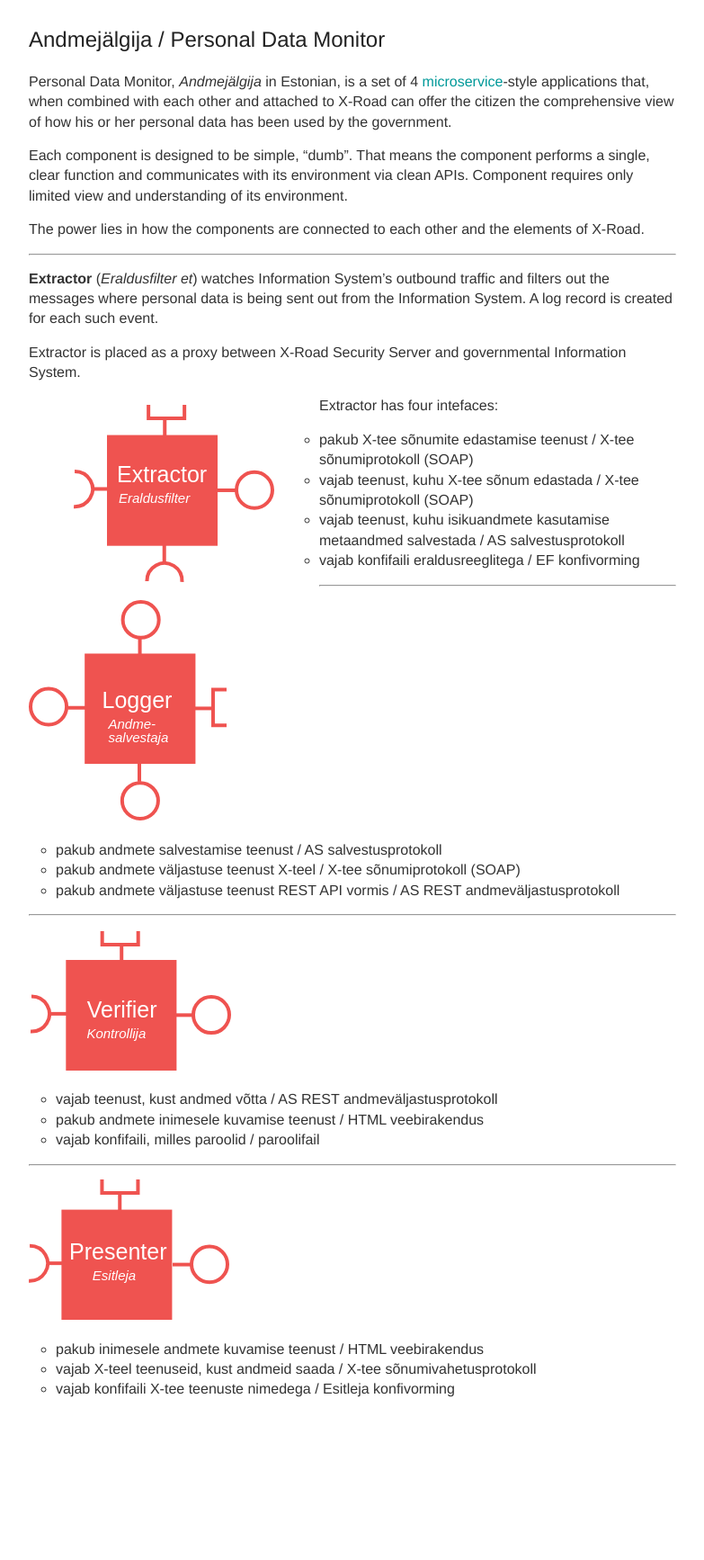
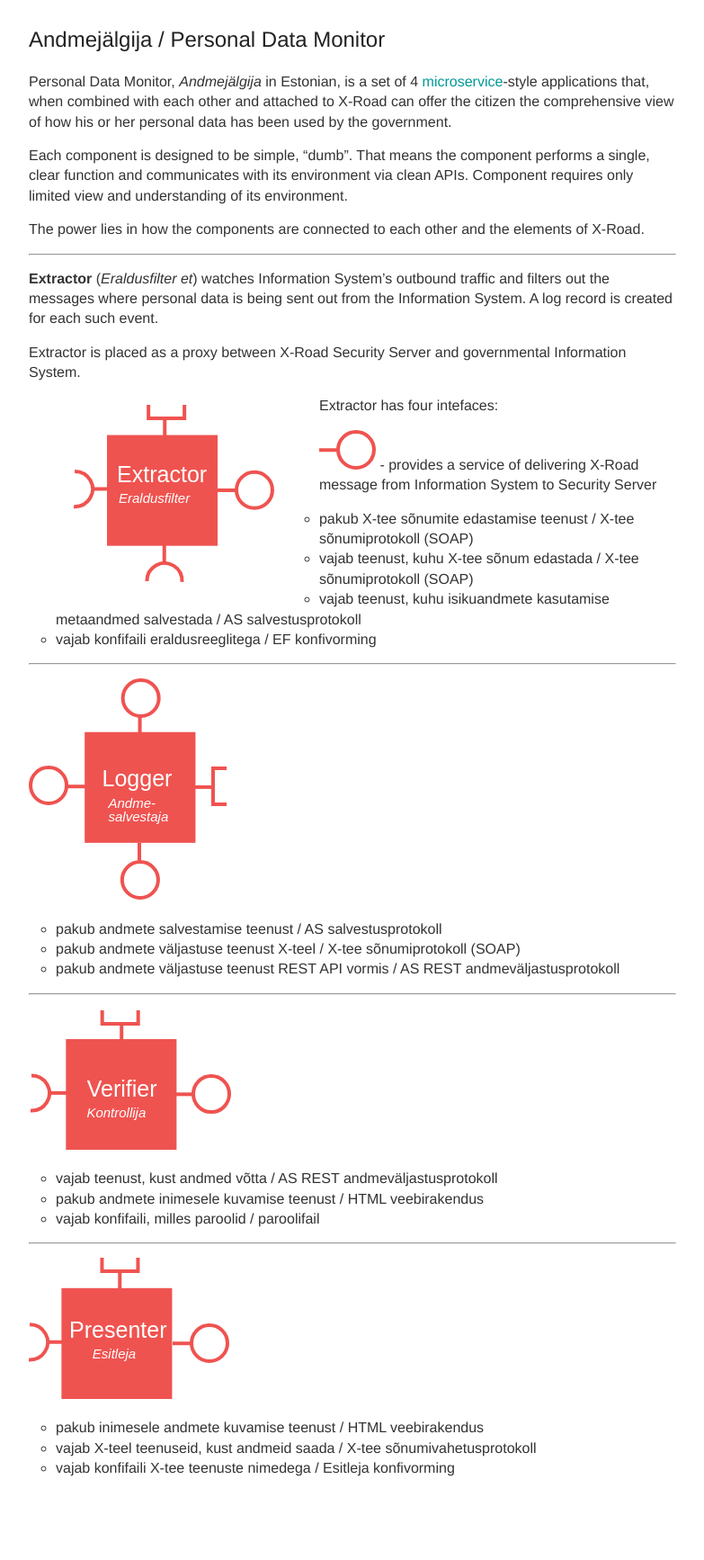
Before and after one commit to e-gov/AJ, a Jekyll site: the page built from _posts/2015-1-1-Presentation.md, in a window 1280 px wide. Shown: the whole page at 90% size, without its empty margins (248-1031 px from the left). Built offline with Jekyll 4.4.1, drawn with Linux system fonts in a browser that asks for light colours; Markdown is read by kramdown in place of the engine named in the settings; before the commit the page ends 1646 px from its top, so only the background shows below that.

Commit message:
Update 2015-1-1-Presentation.md

```diff
--- a/_posts/2015-1-1-Presentation.md
+++ b/_posts/2015-1-1-Presentation.md
@@ -17,6 +17,9 @@
 <img style='float:left; margin: 10px 50px;' src='{{ site.url }}/img/Extractor.svg'>
 
 Extractor has four intefaces:
+
+<img style='display: inline-block;' src='{{ site.url }}/img/ProvidesRIGHT.svg'> - provides a service of delivering X-Road message from Information System to Security Server
+
 - pakub X-tee sõnumite edastamise teenust / X-tee sõnumiprotokoll (SOAP)
 - vajab teenust, kuhu X-tee sõnum edastada / X-tee sõnumiprotokoll (SOAP)
 - vajab teenust, kuhu isikuandmete kasutamise metaandmed salvestada / AS salvestusprotokoll
```
